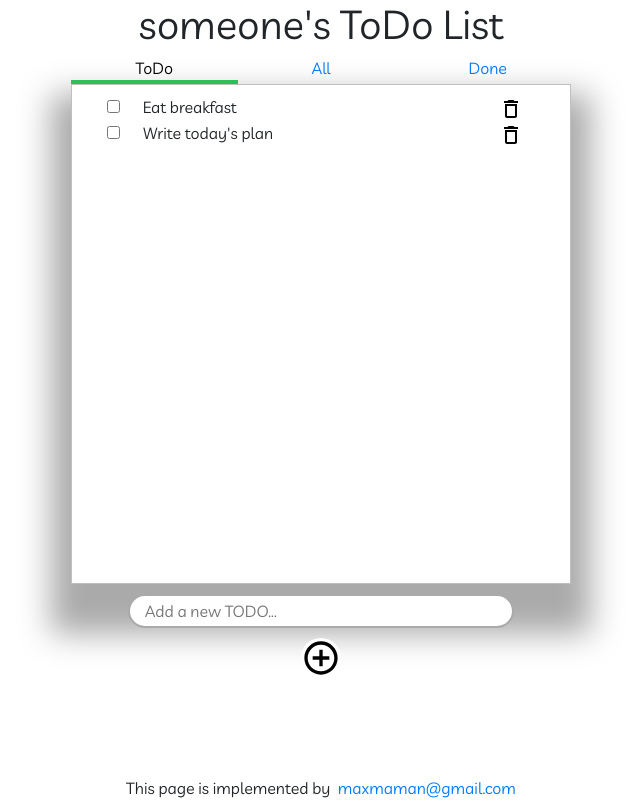
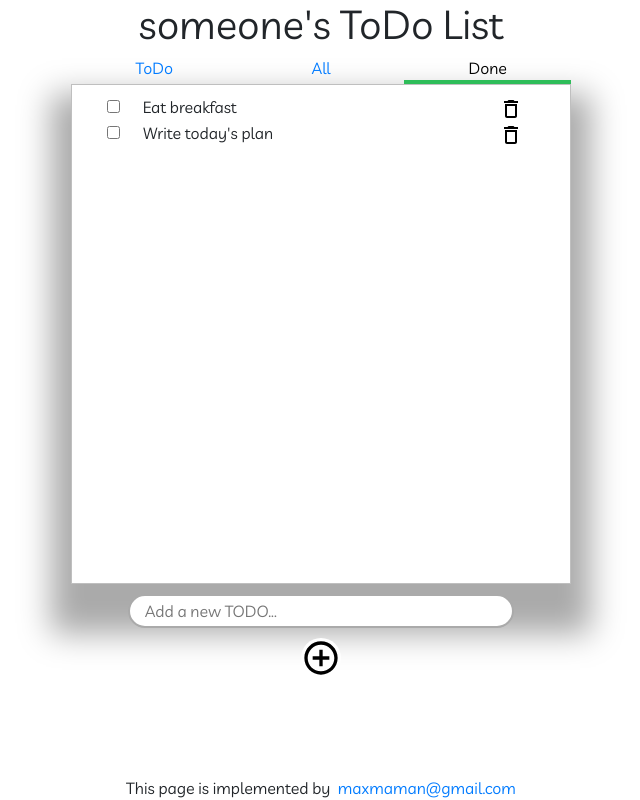
Before and after one commit to wscheng/ToDo_jQuery, a plain HTML site: page index.html in a window 1280 px wide. Both pictures are taken after a click on the link "Done". Shown: the whole page, without its empty margins (319-959 px from the left). Drawn offline with nearby package versions, Linux system fonts and the light colour scheme.

Commit message:
[UI] Add section click ui effect

```diff
--- a/index.html
+++ b/index.html
@@ -36,9 +36,11 @@
     <div class="container text-center todo-body">
       <h1>someone's ToDo List</h1>
       <div class="row todo-sections">
-        <div class="col selected"><a href="#todo">ToDo</a></div>
-        <div class="col"><a href="#all">All</a></div>
-        <div class="col"><a href="#done">Done</a></div>
+        <div class="col selected" id="todo_section">
+          <a href="#todo">ToDo</a>
+        </div>
+        <div class="col" id="all_section"><a href="#all">All</a></div>
+        <div class="col" id="done_section"><a href="#done">Done</a></div>
       </div>
       <div class="row greencheck" id="todo-sheet">
         <div class="col pinkcheck">
@@ -68,6 +70,8 @@
             </div>
           </div>
         </div>
+        <div class="row greencheck" id="all-sheet"></div>
+        <div class="row greencheck" id="done-sheet"></div>
       </div>
       <!-- <div class="row pinkcheck"> -->
       <!-- <div class="col-11 text-left greencheck">
@@ -111,7 +115,6 @@
         >
       </div>
     </footer>
-    <script type="text/javascript" src="/js/todo.js"></script>
     <script
       src="https://code.jquery.com/jquery-3.3.1.slim.min.js"
       integrity="sha384-q8i/X+965DzO0rT7abK41JStQIAqVgRVzpbzo5smXKp4YfRvH+8abtTE1Pi6jizo"
@@ -127,5 +130,6 @@
       integrity="sha384-JjSmVgyd0p3pXB1rRibZUAYoIIy6OrQ6VrjIEaFf/nJGzIxFDsf4x0xIM+B07jRM"
       crossorigin="anonymous"
     ></script>
+    <script type="text/javascript" src="js/todoapp.js"></script>
   </body>
 </html>
--- /dev/null
+++ b/js/todoapp.js
@@ -0,0 +1,36 @@
+$(document).ready(function() {
+  var section_titles = [
+    $("#todo_section"),
+    $("#all_section"),
+    $("#done_section")
+  ];
+
+  function section_clicked() {
+    var current_title = $(this);
+    section_titles.forEach(function(section_title) {
+      // remove the CSS active of clicked section title
+      // TODO
+      // Check why use current_title === current_title get false??
+      // probably, current_title is not the origin section_tilte,
+      // because current_title.addClass or removeClass was not working.
+      if (current_title[0] == section_title[0]) {
+        // if comparison from
+        // Ref: https://stackoverflow.com/questions/2407825/how-to-compare-two-elements-in-jquery
+        console.log("current title", section_title[0], current_title);
+        section_title.addClass("selected");
+      } else {
+        console.log("not curent title", section_title[0], current_title);
+        section_title.removeClass("selected");
+      }
+      // add active to the clicked section title
+    });
+  }
+
+  section_titles.forEach(function(section_title) {
+    section_title.click(section_clicked);
+    console.log(section_title);
+    if (section_title === section_titles[0]) {
+      console.log("EQ");
+    }
+  });
+});
```
